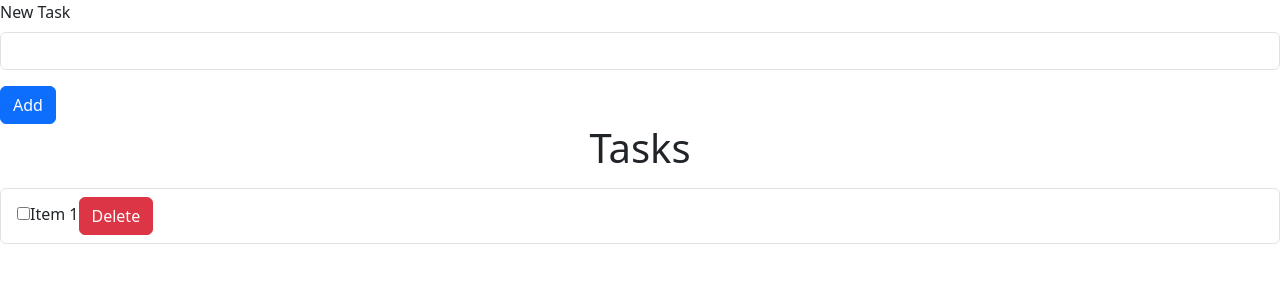
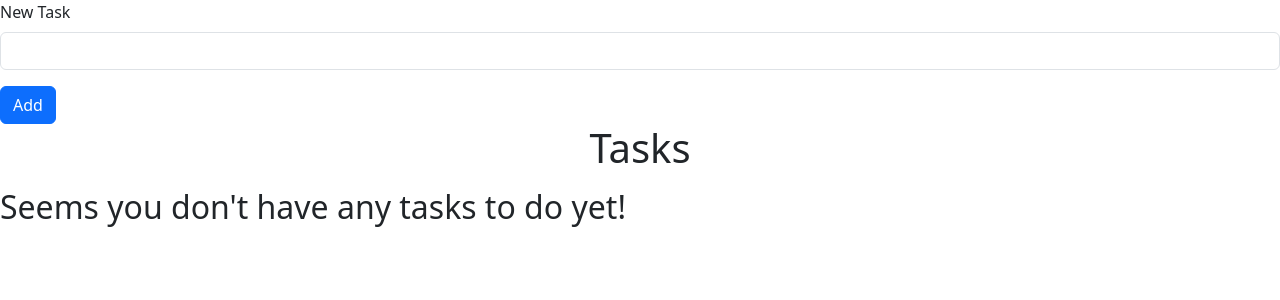
Before and after one commit to annarussi/ToDoList, a React (Vite) app: page / in a window 1280 px wide. Shown: the top 300 px of the page. Built offline with nearby package versions, Linux system fonts and the light colour scheme.

Commit message:
created the functions and states for the tasks

```diff
--- a/src/App.tsx
+++ b/src/App.tsx
@@ -1,12 +1,48 @@
 import "./styles.css";
+import { useState } from "react";
 
 export default function App() {
+
+  const [newTask, setNewTask] = useState <string>("");
+
+  const [tasks, setTasks] = useState<object[]>([]);
+
+  function handleSumit(e) {
+    e.preventDefault()
+
+    setTasks((currentTasks) => {
+      return [
+        ...currentTasks,
+        {id: crypto.randomUUID(), title: newTask, completed: false},
+      ]
+    })
+
+    setNewTask("") // clear the input
+  }
+
+  function toggleTask (id, completed) {
+    setTasks(currentTasks => {
+      return currentTasks.map(todo => {
+        if (task.id === id) {
+          return {...task, completed}
+        }
+        return task
+      })
+    })
+  }
+
+  function deleteTask(id) {
+    setTasks(currentTasks => {
+      return currentTasks.filter(task => task.id !== id)
+    })
+  }
+
   return(
     <>
-      <form>
+      <form onSubmit={handleSumit}>
         <div className="mb-3">
           <label htmlFor="item" className="form-label">New Task</label>
-          <input type="text" id="item" className="form-control" />
+          <input value={newTask} onChange={e => setNewTask(e.target.value)} type="text" id="item" className="form-control" />
         </div>
         <button className="btn btn-primary">Add</button>
       </form>
@@ -14,13 +50,21 @@ export default function App() {
       <h1 className="text-center mb-3">Tasks</h1>
 
       <ul className="list-group">
-        <li className="list-group-item">
-          <label>
-            <input type="checkbox"/>
-            Item 1
-          </label>
-          <button className="btn btn-danger">Delete</button>
-        </li>
+        {tasks.length === 0 && <h2>Seems you don't have any tasks to do yet!</h2>}
+        {tasks.map(task => {
+          return (
+            <li key={task.id} className="list-group-item">
+              <label>
+                <input type="checkbox" checked={task.completed}
+                        onChange={e => toggleTask(task.id, e.target.checked)} />
+                {task.title}
+              </label>
+              <button onClick={() =>deleteTask(task.id)}
+               className="btn btn-danger">Delete</button>
+            </li>
+          )
+        })}
+
 
       </ul>
     </>
```
